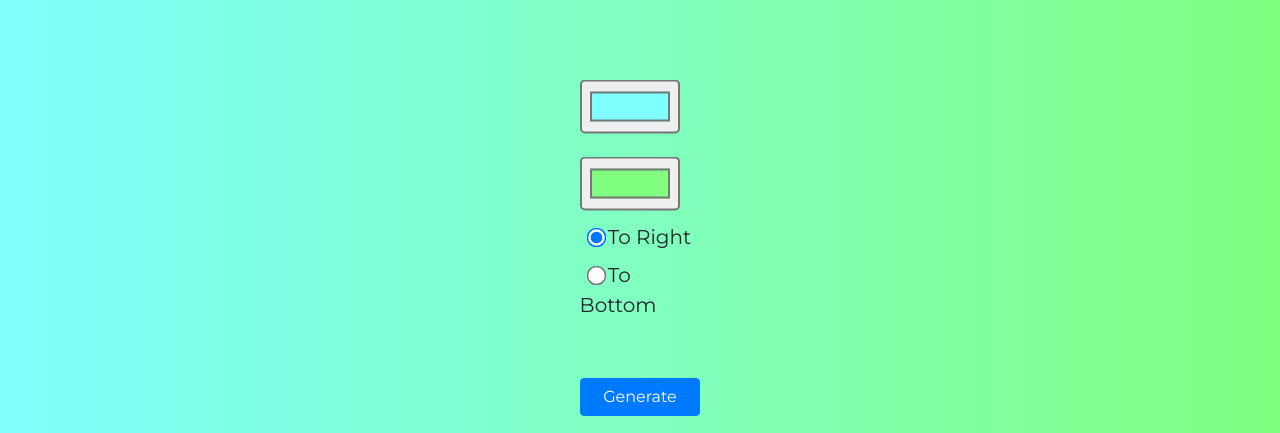
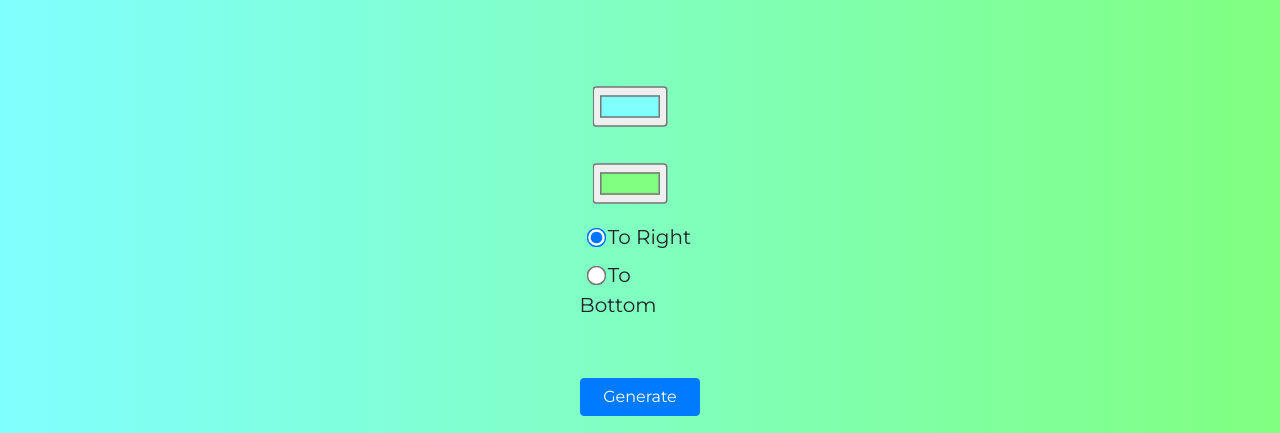
Before and after one commit to Se7enSquared/css_background_generator, a website: page index.html in a window 1280 px wide. Shown: the part 334-767 px from the top of the page. Drawn offline with nearby package versions, Linux system fonts and the light colour scheme.

Commit message:
reduce size of color inputs

```diff
--- a/style.css
+++ b/style.css
@@ -45,7 +45,7 @@ h3 {
 
 
 input[type="color"]{
-    transform: scale(2);
+    transform: scale(1.5);
     margin: 25px;
 }
 
```
